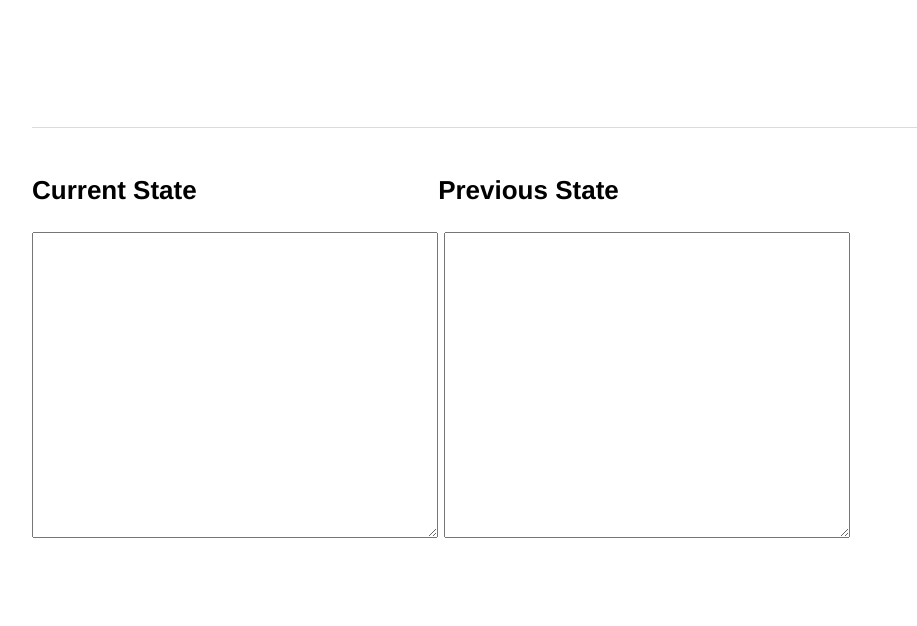
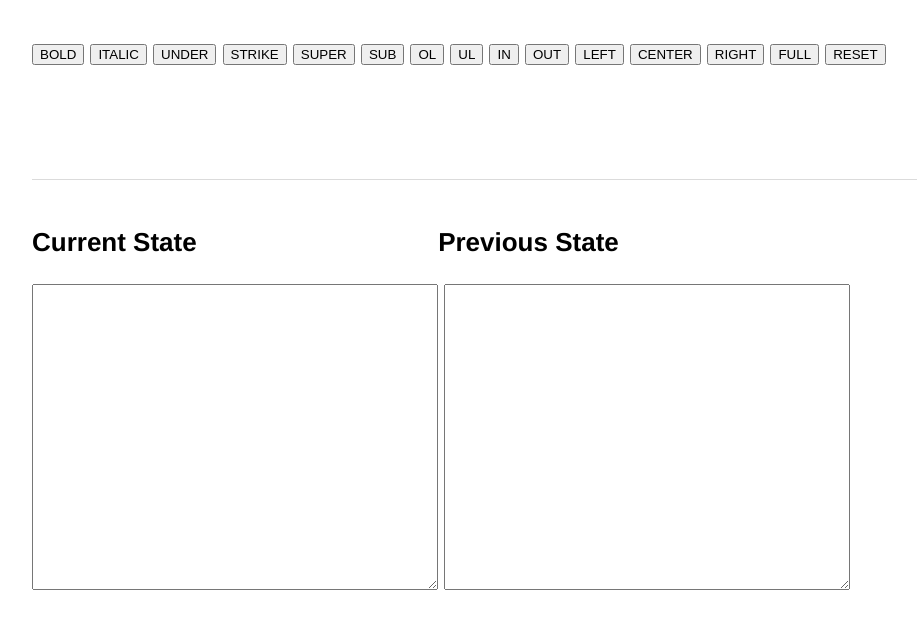
Before and after one commit to yabwe/words, a plain HTML site: page index.html in a window 1280 px wide. Shown: the part 114-740 px from the top of the page, without its empty margins (128-1045 px from the left). Drawn offline with Linux system fonts and the light colour scheme.

Commit message:
Add some execCommand buttons

```diff
--- a/index.html
+++ b/index.html
@@ -9,6 +9,23 @@
 <body>
     <div id="container">
         <h1>Words</h1>
+        <div id="toolbar">
+            <button data-action="bold">BOLD</button>
+            <button data-action="italic">ITALIC</button>
+            <button data-action="underline">UNDER</button>
+            <button data-action="strikethrough">STRIKE</button>
+            <button data-action="superscript">SUPER</button>
+            <button data-action="subscript">SUB</button>
+            <button data-action="insertorderedlist">OL</button>
+            <button data-action="insertunorderedlist">UL</button>
+            <button data-action="indent">IN</button>
+            <button data-action="outdent">OUT</button>
+            <button data-action="justifyLeft">LEFT</button>
+            <button data-action="justifyCenter">CENTER</button>
+            <button data-action="justifyRight">RIGHT</button>
+            <button data-action="justifyFull">FULL</button>
+            <button data-action="removeFormat">RESET</button>
+        </div>
         <div class="editable">
         </div>
         <div>
--- a/words.js
+++ b/words.js
@@ -105,15 +105,29 @@ var Words = function (selector) {
 	Util.on(this.element, 'keyup', this.onInput.bind(this));
 
 	this.doc = new Document(this.element);
+
+	Array.prototype.slice.call(document.querySelectorAll('button')).forEach(function (button) {
+		Util.on(button, 'click', this.onToolbarButtonClick.bind(this));
+	}, this);
 }
 
 Words.prototype = {
-	onInput: function (event) {
 
-		var newDoc = new Document(event.currentTarget);
+	onToolbarButtonClick: function (event) {
+		document.execCommand(event.currentTarget.getAttribute('data-action'), null, false);
+		this.updateState(this.element);
+	},
+
+	updateState: function (element) {
+		var newDoc = new Document(element);
 		document.getElementById('previous-state').value = this.doc.toString();
 		document.getElementById('new-state').value = newDoc.toString();
 		this.doc = newDoc;
+	},
+
+	onInput: function (event) {
+		this.updateState(event.currentTarget);
+
 		/*
 		var x = null;
 		var treeWalker = document.createTreeWalker(event.currentTarget, NodeFilter.SHOW_ELEMENT | NodeFilter.SHOW_TEXT, x, false);
```
